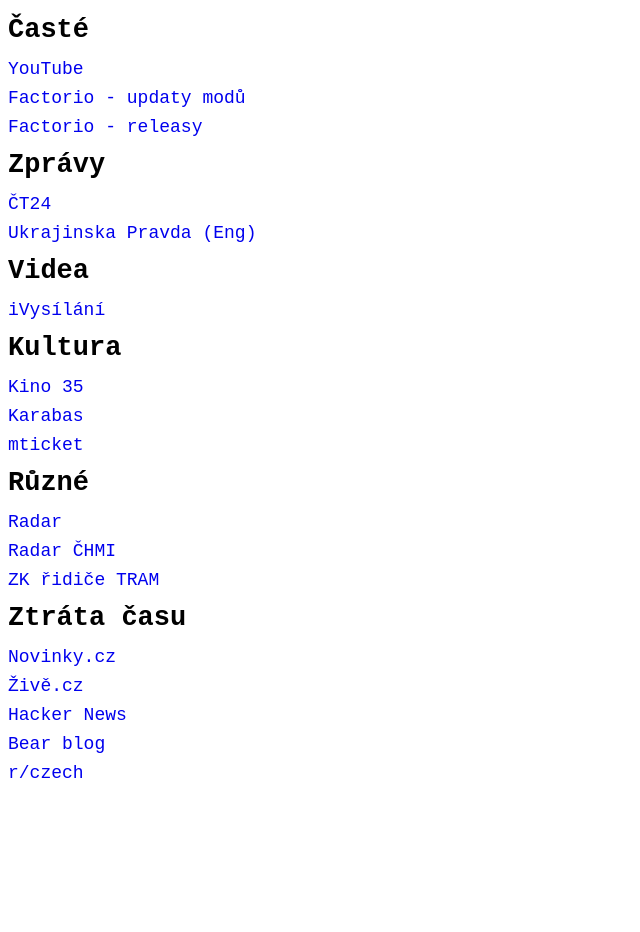
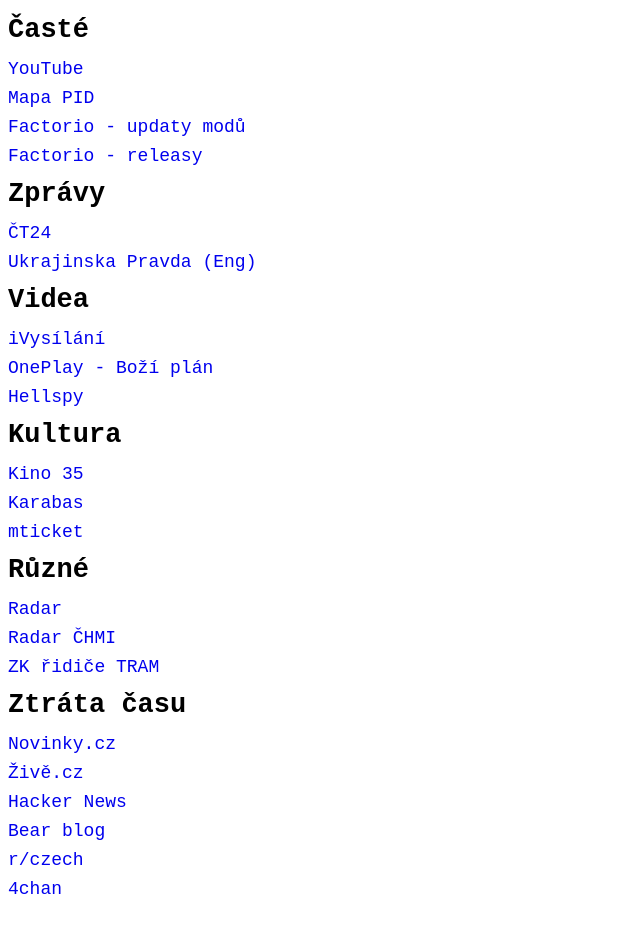
Before and after one commit to rssync/page, a plain HTML site: page index.html in a window 1280 px wide. Shown: the part 62-994 px from the top of the page, without its empty margins (0-640 px from the left). Drawn offline with Linux system fonts and the light colour scheme.

Commit message:
Update index.html

```diff
--- a/index.html
+++ b/index.html
@@ -9,10 +9,9 @@
         <h1>Odkazy</h1>
         <h2>Časté</h2>
             <p><a href="https://www.youtube.com/feed/subscriptions" style="text-decoration-line:none;">YouTube</a></p>
+            <p><a href="https://mapa.pid.cz" style="text-decoration-line:none;">Mapa PID</a></p>
             <p><a href="https://mods.factorio.com/browse/updated" style="text-decoration-line:none;">Factorio - updaty modů</a></p>
             <p><a href="https://forums.factorio.com/viewforum.php?f=3" style="text-decoration-line:none;">Factorio - releasy</a></p>
-
-
 
         <h2>Zprávy</h2>
             <p><a href="https://ct24.ceskatelevize.cz/" style="text-decoration-line:none;">ČT24</a></p>
@@ -20,6 +19,8 @@
 
         <h2>Videa</h2>
             <p><a href="https://www.ceskatelevize.cz/ivysilani/" style="text-decoration-line:none;">iVysílání</a></p>
+            <p><a href="https://www.oneplay.cz/porad/365143-bozi-plan" style="text-decoration-line:none;">OnePlay - Boží plán</a></p>
+            <p><a href="https://hellspy.to" style="text-decoration-line:none;">Hellspy</a></p>
 
         <h2>Kultura</h2>
             <p><a href="https://kino35.ifp.cz/" style="text-decoration-line:none;">Kino 35</a></p>
@@ -37,8 +38,7 @@
             <p><a href="https://news.ycombinator.com/" style="text-decoration-line:none;">Hacker News</a></p>
             <p><a href="https://bearblog.dev/discover/" style="text-decoration-line:none;">Bear blog</a></p>
             <p><a href="https://www.reddit.com/r/czech/" style="text-decoration-line:none;">r/czech</a></p>
-
-
+            <p><a href="https://4chan.org/" style="text-decoration-line:none;">4chan</a></p>
 
     </body>
 </html>
```
